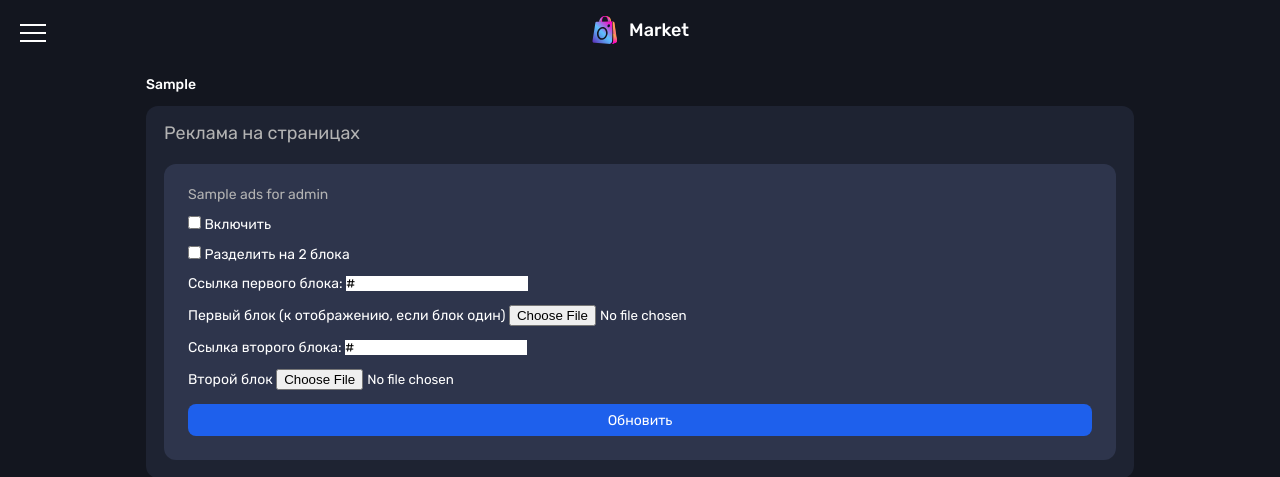
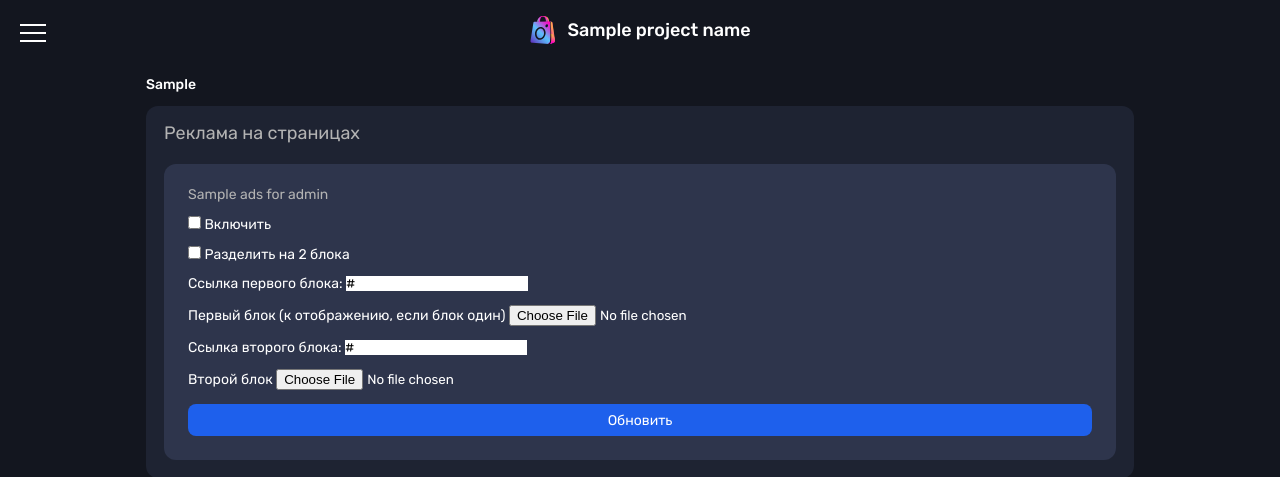
Before and after one commit to SteckCDev/market, a Python web app: template templates/admin.html in a window 1280 px wide. Shown: the top 477 px of the page. Run offline with Jinja, Linux system fonts and the light colour scheme; the template is opened without the code that fills it: most values are stand-ins (such as "Sample title", 1, 10 or a date in 2020); some libraries are stand-ins or nearby versions.

Commit message:
Dev v0.9.5: small changes

```diff
--- a/templates/base.html
+++ b/templates/base.html
@@ -34,7 +34,7 @@
                 </div>
                 <a href="/" class="logotype">
                     <img src="/static/img/logo.svg" alt="Лого">
-                    <span>Market</span>
+                    <span>{{ project_name }}</span>
                 </a>
                 <div class="header__weight"></div>
             </header>
```
Also changed, not shown: 1 other file.
